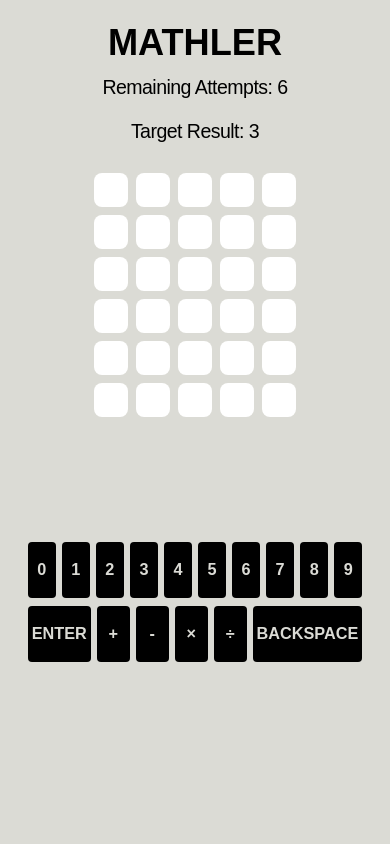
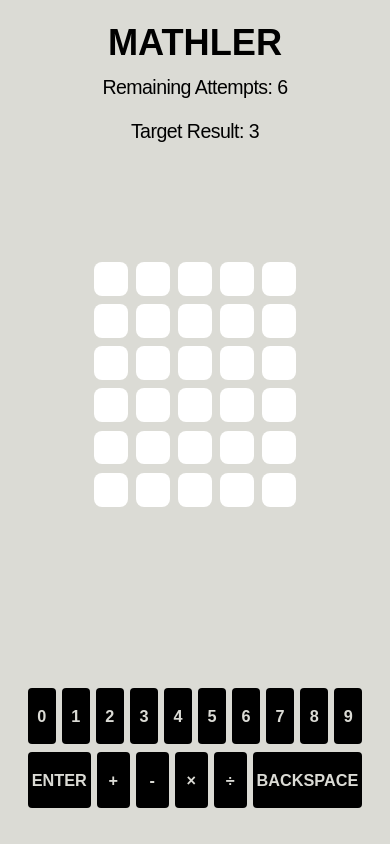
Before and after one commit to kylewludwig/mathler-game, a React (Vite) app: page / in a window 390 px wide. Built offline with nearby package versions, Linux system fonts and the light colour scheme.

Commit message:
Improve vertical spacing on smaller mobile devices

```diff
--- a/src/components/keyboard/keyboard.css
+++ b/src/components/keyboard/keyboard.css
@@ -1,7 +1,8 @@
 #keyboard {
   user-select: none;
+  width: 100%;
   max-width: 42.5rem;
-  padding: var(--space-s) 0;
+  padding-top: var(--space-s);
   margin: 0 auto;
   -webkit-user-select: none;
   -moz-user-select: none;
--- a/src/components/toast-message/toast-message.css
+++ b/src/components/toast-message/toast-message.css
@@ -1,8 +1,7 @@
 .toast-message {
     display: inline-block;
     position: relative;
-    margin: 1rem auto;
-    padding: 1rem;
+    padding: var(--space-xs) var(--space-s);
     border-radius: 0.5rem;
     background-color: var(--color-red);
     color: var(--color-white);
--- a/src/pages/app/app.css
+++ b/src/pages/app/app.css
@@ -1,5 +1,5 @@
 section {
-	height: 100vh;
+	height: 100dvh;
 	width: 100%;
 	padding: var(--space-m-2xl) 0;
 	display: flex;
@@ -9,10 +9,14 @@ section {
 
 .container.full-height {
 	height: 100%;
+	display: flex;
+	align-items: stretch;
+	flex-direction: column;
+	justify-content: stretch;
 }
 
 .spacer {
-	height: 6rem;
+	min-height: 4rem;
 	width: 100%;
 	display: flex;
 	justify-content: center;
```
